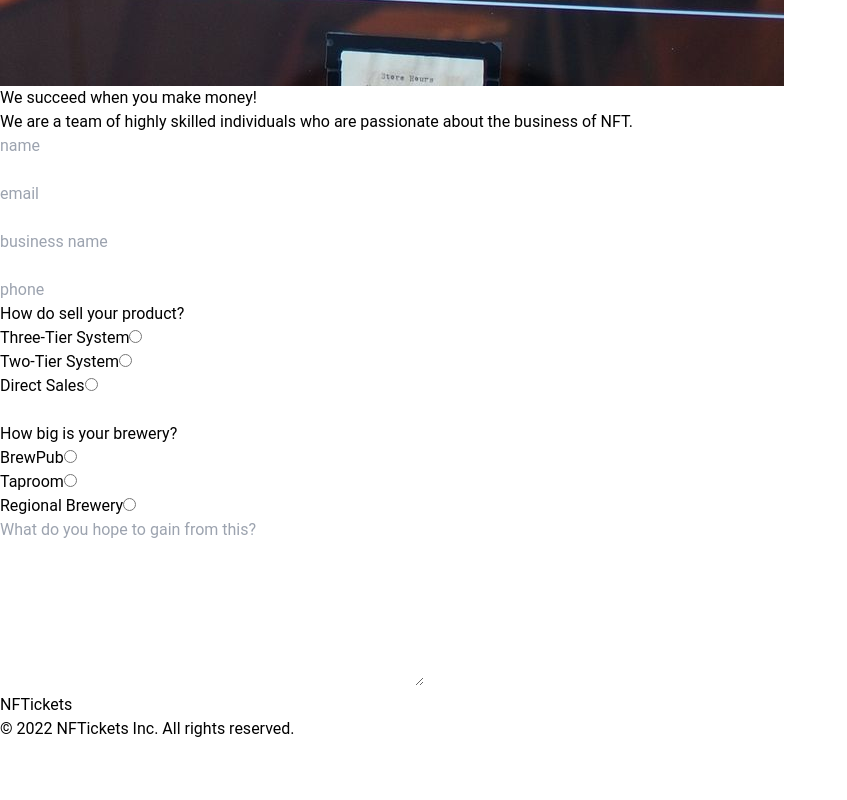
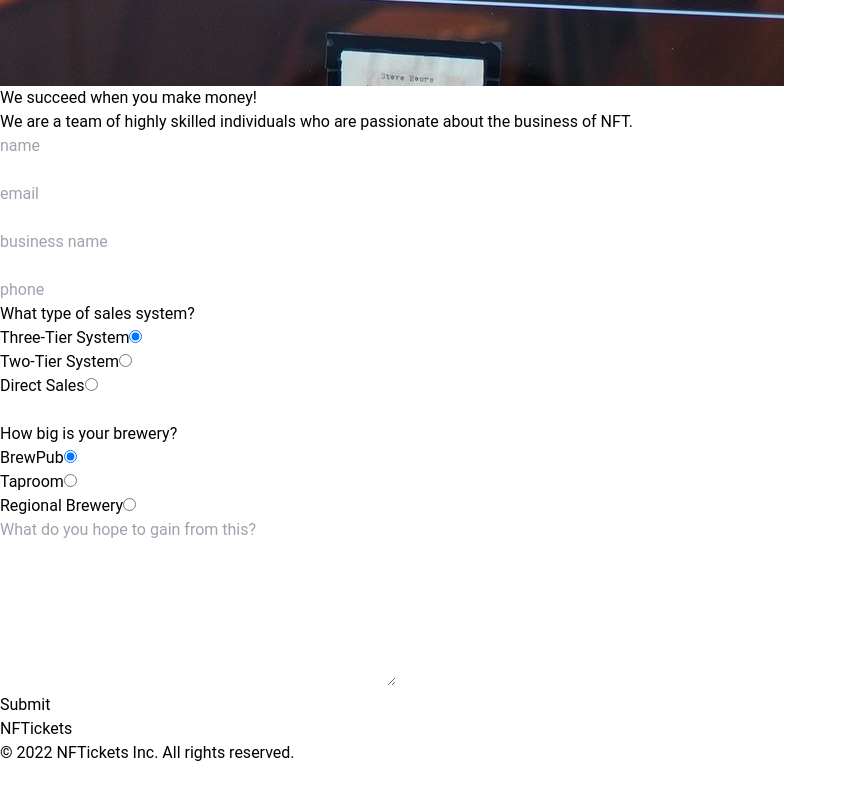
Before and after one commit to jacobwachtel/cryptobrew, a React (Create React App) app: page / in a window 1280 px wide. Shown: the part 4370-5170 px from the top of the page, without its empty margins (0-847 px from the left). Built offline with nearby package versions, Linux system fonts and the light colour scheme.

Commit message:
Updating Contact Form for Controlled imputs

```diff
--- a/src/components/landingPage/ContactForm.js
+++ b/src/components/landingPage/ContactForm.js
@@ -2,6 +2,14 @@ import React from 'react'
 
 const ContactForm = () => {
 
+  const [selectedRadioSizeBtn, setSelectedRadioSizeBtn] = React.useState('brewpub')
+  const [selectedRadioTypeBtn, setSelectedRadioTypeBtn] = React.useState('three_teir')
+
+  const isBrewTypeRadioSelected = (value) => selectedRadioTypeBtn === value;
+  const isBrewSizeRadioSelected = (value) => selectedRadioSizeBtn === value;
+
+  const handleRadioClickType = (e) => setSelectedRadioTypeBtn(e.target.value)
+  const handleRadioClickSize = (e) => setSelectedRadioSizeBtn(e.target.value)
   const handleSubmit = (e) => {
 
   }
@@ -9,32 +17,52 @@ const ContactForm = () => {
 
   return (
     <div className='mb-32 flex items-center justify-center text-2xl'>
-      <form className='flex items-center justify-center' onSubmit={e => handleSubmit(e)}>
-        <div className='p-24 mr-20'>
+      <form
+        className='flex flex-col'
+        onSubmit={e => handleSubmit(e)}
+      >
+        <div className='flex items-center justify-center'>
+          <div className='p-24 mr-20 flex flex-col items-center justify-evenly'>
             <div className='mb-16 '>
-            <label for='name'>
-              <input className='py-2 pl-2 rounded-lg focus-ring shadow-md placeholder-slate-400 text-zinc-900' placeholder='name' id='name'/>
+              <label htmlFor='name'>
+                <input
+                  className='py-2 pl-2 rounded-lg focus-ring shadow-md placeholder-slate-400 text-zinc-900'
+                  placeholder='name'
+                  id='name'
+                />
               </label>
             </div>
             <br />
 
             <div className='mb-16'>
-            <label for='email'>
-              <input className='py-2 pl-2 rounded-lg focus-ring shadow-md placeholder-slate-400 text-zinc-900' placeholder='email' id='email'/>
+              <label htmlFor='email'>
+                <input
+                  className='py-2 pl-2 rounded-lg focus-ring shadow-md placeholder-slate-400 text-zinc-900'
+                  placeholder='email'
+                  id='email'
+                />
               </label>
               </div>
             <br />
 
             <div className='mb-16'>
-            <label for='business'>
-              <input className='py-2 pl-2 rounded-lg focus-ring shadow-md placeholder-slate-400 text-zinc-900' placeholder='business name' id='business'/>
+              <label htmlFor='business'>
+                <input
+                  className='py-2 pl-2 rounded-lg focus-ring shadow-md placeholder-slate-400 text-zinc-900'
+                  placeholder='business name'
+                  id='business'
+                />
               </label>
               </div>
             <br />
 
             <div className='mb-16'>
-            <label for='phone'>
-              <input className='py-2 pl-2 rounded-lg focus-ring shadow-md placeholder-slate-400 text-zinc-900' placeholder='phone' id='phne'/>
+              <label htmlFor='phone'>
+                <input
+                  className='py-2 pl-2 rounded-lg focus-ring shadow-md placeholder-slate-400 text-zinc-900'
+                  placeholder='phone'
+                  d='phne'
+                />
               </label>
             </div>
           </div>
@@ -42,60 +70,128 @@ const ContactForm = () => {
 
 
           <div className='flex flex-col'>
-          <h3 className='mb-16 text-4xl font-normal self-center uppercase tracking-wide font-sans'>How do sell your product?</h3>
-          <div className='mb-12 flex flex-row items-start justify-start '>
+            <h3
+              className='mb-12 text-4xl font-bold self-center uppercase tracking-wide font-sans'
+            >
+              What type of sales system?
+            </h3>
+            <div className='mb-8 flex flex-row items-start justify-start '>
               <div className='mb-12 px-8'>
-              <label className='pr-4' for='three_teir'>
+                <label className='pr-4' htmlFor='three_teir'>
                     Three-Tier System
-                <input type='radio' id='three_teir' name="function" value='three_teir' className='ml-4 '/>
+                  <input
+                    className='ml-4 '
+                    type='radio'
+                    id='three_teir'
+                    name="function"
+                    value='three_teir'
+                    checked={isBrewTypeRadioSelected('three_teir')}
+                    onChange={handleRadioClickType}
+                  />
                 </label>
               </div>
 
               <div className='mb-12 px-8'>
-              <label for='two_teir'>
+                <label htmlFor='two_teir'>
                     Two-Tier System
-                <input type='radio' id='two-teir' name="function" value='two_teir' className='ml-4'/>
+                  <input
+                    type='radio'
+                    id='two-teir'
+                    name="function"
+                    value='two_teir'
+                    className='ml-4'
+                    checked={isBrewTypeRadioSelected('two_teir')}
+                    onChange={handleRadioClickType}
+                  />
                 </label>
               </div>
 
               <div className='mb-12 px-8'>
-              <label for='direct_sales'>
+                <label htmlFor='direct_sales'>
                     Direct Sales
-                <input type='radio' id='direct_sales' name="function" value='direct_sales' className='ml-4'/>
+                  <input
+                    type='radio'
+                    id='direct_sales'
+                    name="function"
+                    value='direct_sales'
+                    className='ml-4'
+                    checked={isBrewTypeRadioSelected('direct_sales')}
+                    onChange={handleRadioClickType}
+                  />
                 </label>
               </div>
             </div>
             <br />
 
 
-          <h3 className='mb-16 text-4xl font-normal self-center uppercase tracking-wide font-sans'>How big is your brewery?</h3>
+            <h3
+              className='mb-12 text-4xl font-bold self-center uppercase tracking-wide font-sans'
+            >
+              How big is your brewery?
+            </h3>
             <div className='mb-12 flex flex-row justify-center'>
               <div className='mb-12 px-8'>
-              <label for='brewpub' >
+                <label htmlFor='brewpub' >
                     BrewPub
-                <input type='radio' id='brewpub' name="size" value='brewpub' className='ml-4'/>
+                  <input
+                    type='radio'
+                    id='brewpub'
+                    name="size"
+                    value='brewpub'
+                    className='ml-4'
+                    checked={isBrewSizeRadioSelected('brewpub')}
+                    onChange={handleRadioClickSize}
+                  />
                 </label>
               </div>
 
               <div className='mb-12 px-8'>
-              <label for='taproom'>
+                <label htmlFor='taproom'>
                     Taproom
-                <input type='radio' id='taproom' name="size" value='taproom' className='ml-4'/>
+                  <input
+                    type='radio'
+                    id='taproom'
+                    name="size"
+                    value='taproom'
+                    className='ml-4'
+                    checked={isBrewSizeRadioSelected('taproom')}
+                    onChange={handleRadioClickSize}
+                  />
                 </label>
               </div>
 
               <div className='mb-12 px-8'>
-              <label for='regional_brewery'>
+                <label htmlFor='regional_brewery'>
                     Regional Brewery
-                <input type='radio' id='regional_brewery' name="size" value='regional_brewery' className='ml-4'/>
+                  <input
+                    type='radio'
+                    id='regional_brewery'
+                    name="size"
+                    value='regional_brewery'
+                    className='ml-4'
+                    checked={isBrewSizeRadioSelected('regional_brewery')}
+                    onChange={handleRadioClickSize}
+                  />
                 </label>
               </div>
             </div>
             <div className='self-center justify-self-center'>
-            <textarea className='p-2 rounded-lg focus-ring shadow-md placeholder-slate-400 text-zinc-900' placeholder="What do you hope to gain from this?" rows="7" cols="45"></textarea>
+              <textarea
+                className='p-2 rounded-lg focus-ring shadow-md placeholder-slate-400 text-zinc-900'
+                placeholder="What do you hope to gain from this?"
+                rows="7"
+                cols="42"
+              >
+              </textarea>
             </div>
           </div>
-
+        </div>
+        <button
+        type="submit"
+        className='self-center justify-self-center transition ease-in-out delay-250 bg-gradient-to-r from-purple-500 to-blue-600 hover:from-purple-500 hover:to-purple-500 hover:-translate-y-1 hover:scale-105 text-white font-bold px-12 py-5 mt-24 rounded-3xl duration-400'
+        >
+          Submit
+        </button>
       </form>
     </div>
   )
```
Lines whose indentation alone changed are shown as unchanged.
